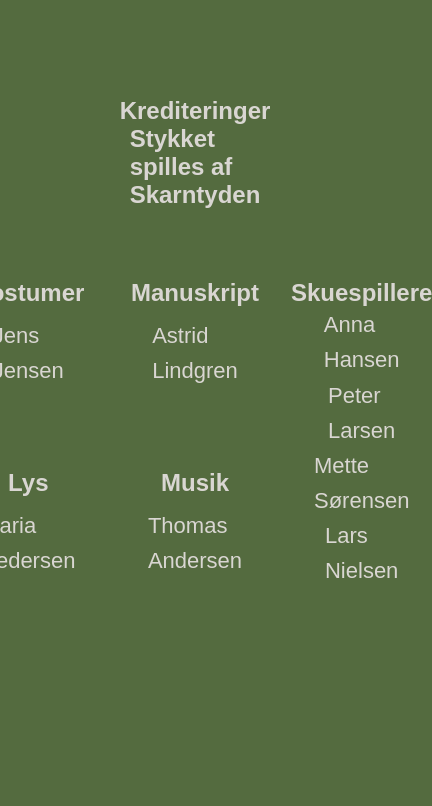
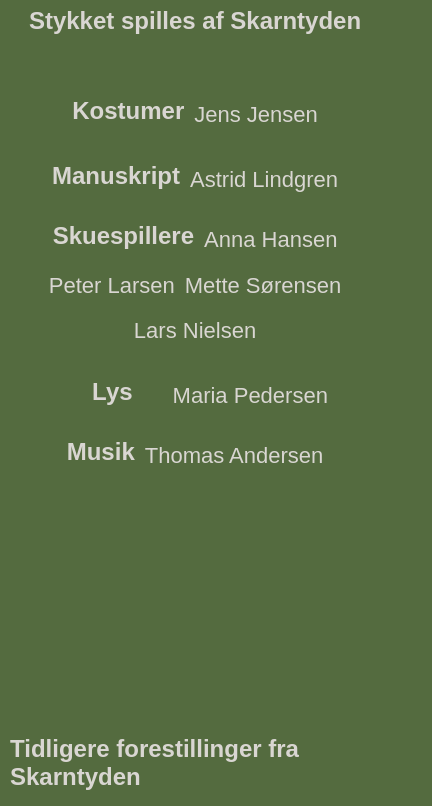
Before and after one commit to Emma-LL/Eksamen, a plain HTML site: page index.html in a window 390 px wide. Shown: the part 1507-2313 px from the top of the page, 432 px wide, since content can reach past the window. Drawn offline with nearby package versions, Linux system fonts and the light colour scheme; a web font is replaced by a local one.

Commit message:
Add responsive grid styles for cast and content sections
Introduced new CSS rules for .cast-credit, .cast-costume, .cast-light, .cast-manuscript, .cast-sound, .cast-actor, and .content-text to improve layout and alignment in responsive views. These changes enhance the appearance and spacing of cast and content elements on smaller screens.

```diff
--- a/css/main.css
+++ b/css/main.css
@@ -400,6 +400,22 @@ width: var(--width-full);
         height: auto;
     }
 
+    .cast-credit, .cast-costume, .cast-light, .cast-manuscript, .cast-sound, .cast-actor {
+        grid-column: 1 / span 12;
+        grid-row: auto;
+        text-align: center;
+        margin-bottom: 20px;
+        gap: 10px;
+    }
+
+    .content-text{
+        grid-column: 1 / span 12;
+        grid-row: 2;
+        padding: 0 10px;
+    }
+
+
+
 
 
 }
```
